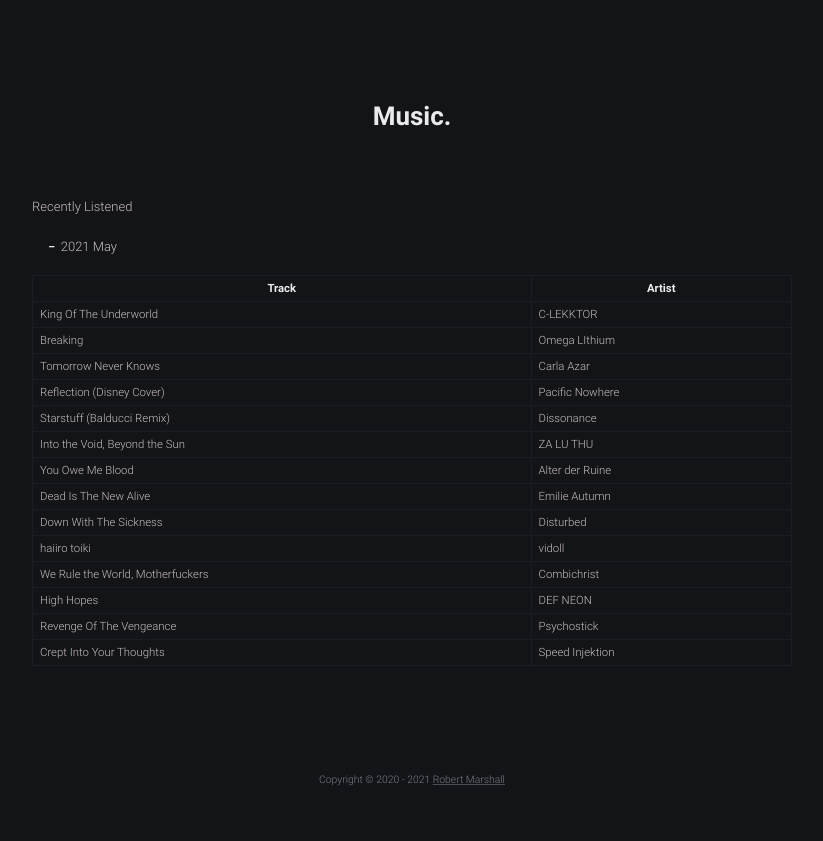
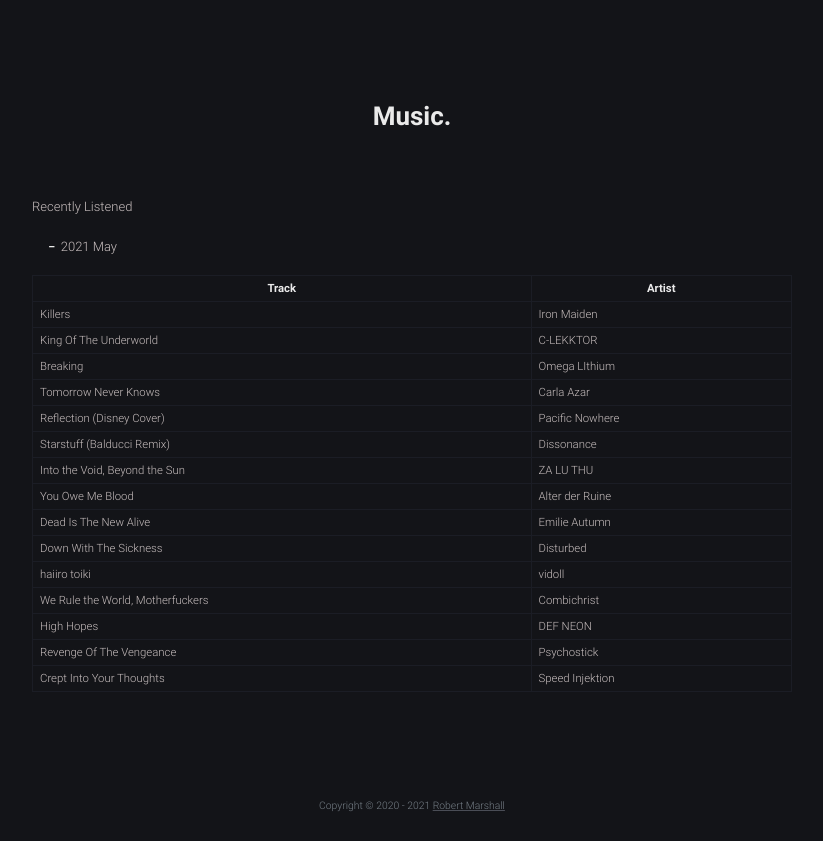
Before and after one commit to robert-marshall/xyz, a Jekyll site: the page built from music.md, in a window 1280 px wide. Shown: the part 100-941 px from the top of the page, without its empty margins (228-1051 px from the left). Built offline with Jekyll 4.4.1, drawn with Linux system fonts in a browser that asks for light colours; before the commit the page ends 915 px from its top, so only the background shows below that.

Commit message:
Testing the test

```diff
--- a/music.md
+++ b/music.md
@@ -13,6 +13,7 @@
 
 | Track   | Artist   |
 ----------|-----------
+Killers | Iron Maiden
 King Of The Underworld | C-LEKKTOR
 Breaking | Omega LIthium
 Tomorrow Never Knows | Carla Azar
```
